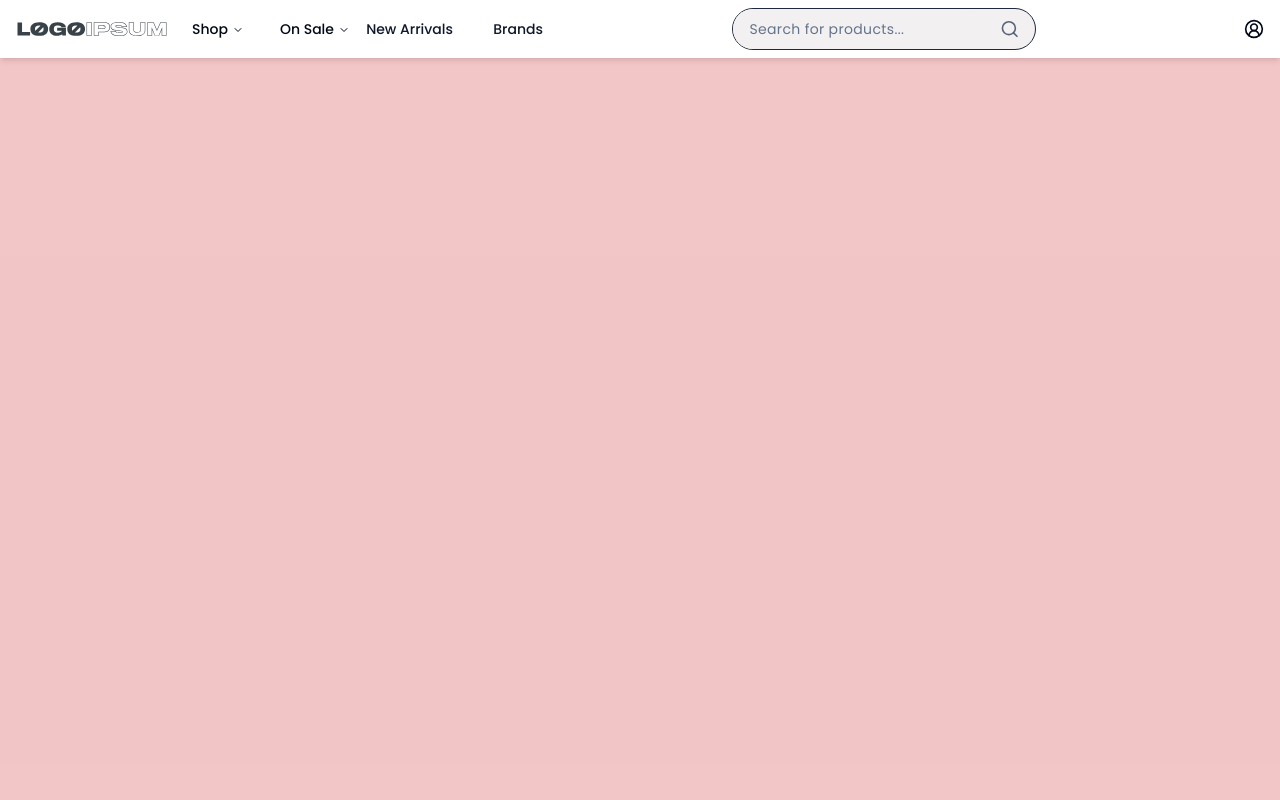
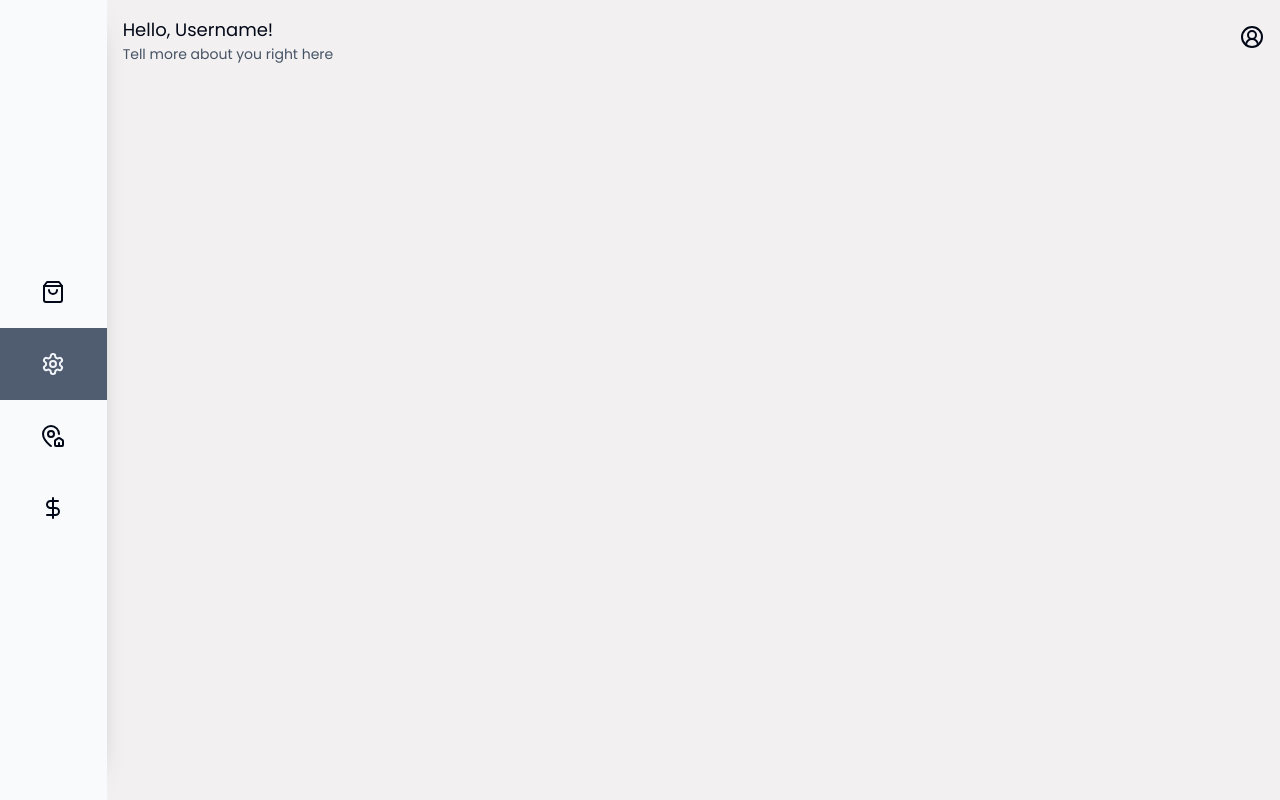
Before and after one commit to MathHenr/E-commerce-project, a Next.js app: page /profile in a window 1280 px wide. Shown: the top 800 px of the page. Built offline with nearby package versions, Linux system fonts and the light colour scheme.

Commit message:
Starting to buil profile page

```diff
--- /dev/null
+++ b/app/(profile)/components/nav.tsx
@@ -0,0 +1,17 @@
+import { UserIcon } from "@/components/user-icon"
+
+export const Nav = () => {
+    return (
+        <nav className="w-full p-4 flex items-center justify-between font-poppins">
+            <h1 className="text-lg">
+                Hello, Username!
+                <p className="text-sm text-slate-700/90">
+                    Tell more about you right here
+                </p>
+            </h1>
+            <div>
+                <UserIcon />
+            </div>
+        </nav>
+    )
+}
--- /dev/null
+++ b/app/(profile)/components/sidebar-icon.tsx
@@ -0,0 +1,55 @@
+import Link from "next/link"
+import { ShoppingBag, Settings, DollarSign, MapPinHouse  } from "lucide-react"
+
+import {
+    Tooltip,
+    TooltipContent,
+    TooltipProvider,
+    TooltipTrigger,
+} from "@/components/ui/tooltip"
+import { cn } from "@/lib/utils"
+
+interface IconProps {
+    href: string,
+    label: string
+    isActive?: boolean,
+}
+
+
+export const Icon = ({
+    href,
+    label,
+    isActive
+}: IconProps) => {
+    const lucideIcon = () => {
+        return label === "Store" ? (<ShoppingBag/>) : label === "Profile" ? (<Settings />) : label === "Address" ? (<MapPinHouse />) : label === "Payment Methods" ? (<DollarSign />) : null
+    }
+    return (
+        <div
+            className={cn("w-full text-center hover:bg-slate-600/95 hover:text-slate-100 transition-all ease-linear duration-75 font-poppins",
+                isActive ? "bg-slate-600/95 text-slate-100" : "bg-slate-50"
+            )}
+        >
+            <TooltipProvider>
+                <Tooltip>
+                    <Link
+                        href={href}
+                    >
+                        <TooltipTrigger
+                            className="w-full h-full py-6 flex items-center justify-center"
+                        >
+                            {lucideIcon()}
+                        </TooltipTrigger>
+                    </Link>
+                    <TooltipContent
+                        className="ml-0.5"
+                    >
+                        <p className="text-sm">
+                            {label}
+                        </p>
+                    </TooltipContent>
+                </Tooltip>
+            </TooltipProvider>
+        </div>
+    )
+}
--- /dev/null
+++ b/app/(profile)/components/sidebar.tsx
@@ -0,0 +1,41 @@
+"use client"
+
+import { usePathname } from "next/navigation"
+
+import { Icon } from "./sidebar-icon"
+
+const routes = [
+    {
+        href: "/",
+        label: "Store"
+    },
+    {
+        href: "/profile",
+        label: "Profile"
+    },
+    {
+        href: "/profile/address",
+        label: "Address"
+    },
+    {
+        href: "/profile/payment-methods",
+        label: "Payment Methods"
+    },
+]
+
+export const Sidebar = () => {
+    const path = usePathname()
+
+    return(
+        <aside className="min-h-screen bg-slate-50 shadow-[12px_0_32px_-34px_rgba(0,0,0,.75)] flex flex-col items-center justify-center">
+            {routes.map((route) => (
+                <Icon
+                    key={route.href}
+                    label={route.label}
+                    href={route.href}
+                    isActive={path === route.href}
+                />
+            ))}
+        </aside>
+    )
+}
--- a/app/(profile)/profile/layout.tsx
+++ b/app/(profile)/profile/layout.tsx
@@ -1,5 +1,5 @@
-import { Navigation } from "@/components/navigation";
-import { Footer } from "@/components/footer";
+import { Nav } from "@/app/(profile)/components/nav";
+import { Sidebar } from "../components/sidebar";
 
 type Props = {
     children: React.ReactNode;
@@ -8,11 +8,9 @@ type Props = {
 export default function HomeLayout ({ children }: Props) {
     return (
         <>
-            <Navigation />
-            <main className="min-h-screen mb-32">
+            <main>
                 { children }
             </main>
-            <Footer />
         </>
     )
 }
--- a/app/(profile)/profile/page.tsx
+++ b/app/(profile)/profile/page.tsx
@@ -1,12 +1,15 @@
-import Image from "next/image"
-
-import { getServerSession } from "next-auth"
+import { Nav } from "../components/nav";
+import { Sidebar } from "../components/sidebar";
 
 export default async function Page () {
-
     return (
-        <div className="min-h-screen bg-red-500/25">
-
+        <div className="w-full grid grid-cols-1 md:grid-cols-12">
+            <div className="hidden md:grid col-span-1">
+                <Sidebar />
+            </div>
+            <div className="flex flex-col col-span-11">
+                <Nav />
+            </div>
         </div>
     )
 }
--- a/components/navigation.tsx
+++ b/components/navigation.tsx
@@ -7,8 +7,9 @@ import { useState } from "react"
 import { useMedia } from "react-use"
 import { useRouter, usePathname } from "next/navigation"
 
-import { LogOut, Menu, Search, Settings, Shirt, UserCircle2 } from "lucide-react"
+import { Menu, Search, Shirt } from "lucide-react"
 
+import { UserIcon } from "@/components/user-icon"
 import { Input } from "@/components/ui/input"
 import { Button } from "@/components/ui/button"
 import {
@@ -24,14 +25,7 @@ import {
     SheetContent,
     SheetTrigger,
 } from "@/components/ui/sheet"
-import {
-    DropdownMenu,
-    DropdownMenuContent,
-    DropdownMenuItem,
-    DropdownMenuLabel,
-    DropdownMenuTrigger,
-    DropdownMenuSeparator
-} from "@/components/ui/dropdown-menu"
+
 
 const routes = [
     {
@@ -108,28 +102,7 @@ export const Navigation = () => {
                     </SheetContent>
                 </Sheet>
             </div>
-            <DropdownMenu>
-                <DropdownMenuTrigger>
-                    <UserCircle2 className="bg-transparent hover:cursor-pointer rounded-md size-5"/>
-                </DropdownMenuTrigger>
-                <DropdownMenuContent className="p-2 mr-12 size-[210px] flex flex-col bg-slate-100">
-                    <DropdownMenuLabel>
-                        My account
-                    </DropdownMenuLabel>
-                    <DropdownMenuSeparator className="bg-slate-600/45" />
-                    <DropdownMenuItem className="w-full flex justify-center mt-3 hover:cursor-pointer hover:bg-slate-300/95">
-                        <Settings />
-                        My Profile
-                    </DropdownMenuItem>
-                    <DropdownMenuItem className="w-full flex justify-center mt-3 hover:cursor-pointer hover:bg-slate-300/95">
-                        Item 2
-                    </DropdownMenuItem>
-                    <DropdownMenuItem className="w-full flex justify-center mt-3 hover:cursor-pointer hover:bg-slate-300/95">
-                        <LogOut />
-                        Sign Out
-                    </DropdownMenuItem>
-                </DropdownMenuContent>
-            </DropdownMenu>
+            <UserIcon />
         </div>
        )
     }
@@ -287,28 +260,7 @@ export const Navigation = () => {
                             </div>
                         </form>
                         <div className="col-span-1 flex items-center justify-end">
-                            <DropdownMenu>
-                                <DropdownMenuTrigger>
-                                    <UserCircle2 className="bg-transparent hover:cursor-pointer rounded-md size-5"/>
-                                </DropdownMenuTrigger>
-                                <DropdownMenuContent className="p-2 mr-12 size-[210px] flex flex-col bg-slate-100">
-                                    <DropdownMenuLabel>
-                                        My account
-                                    </DropdownMenuLabel>
-                                    <DropdownMenuSeparator className="bg-slate-600/45" />
-                                    <DropdownMenuItem className="w-full flex justify-center mt-3 hover:cursor-pointer hover:bg-slate-300/95">
-                                        <Settings />
-                                        My Profile
-                                    </DropdownMenuItem>
-                                    <DropdownMenuItem className="w-full flex justify-center mt-3 hover:cursor-pointer hover:bg-slate-300/95">
-                                        Item 2
-                                    </DropdownMenuItem>
-                                    <DropdownMenuItem className="w-full flex justify-center mt-3 hover:cursor-pointer hover:bg-slate-300/95">
-                                        <LogOut />
-                                        Sign Out
-                                    </DropdownMenuItem>
-                                </DropdownMenuContent>
-                            </DropdownMenu>
+                            <UserIcon />
                         </div>
                     </div>
             </div>
--- /dev/null
+++ b/components/ui/tooltip.tsx
@@ -0,0 +1,30 @@
+"use client"
+
+import * as React from "react"
+import * as TooltipPrimitive from "@radix-ui/react-tooltip"
+
+import { cn } from "@/lib/utils"
+
+const TooltipProvider = TooltipPrimitive.Provider
+
+const Tooltip = TooltipPrimitive.Root
+
+const TooltipTrigger = TooltipPrimitive.Trigger
+
+const TooltipContent = React.forwardRef<
+  React.ElementRef<typeof TooltipPrimitive.Content>,
+  React.ComponentPropsWithoutRef<typeof TooltipPrimitive.Content>
+>(({ className, sideOffset = 4, ...props }, ref) => (
+  <TooltipPrimitive.Content
+    ref={ref}
+    sideOffset={sideOffset}
+    className={cn(
+      "z-50 overflow-hidden rounded-md border bg-popover px-3 py-1.5 text-sm text-popover-foreground shadow-md animate-in fade-in-0 zoom-in-95 data-[state=closed]:animate-out data-[state=closed]:fade-out-0 data-[state=closed]:zoom-out-95 data-[side=bottom]:slide-in-from-top-2 data-[side=left]:slide-in-from-right-2 data-[side=right]:slide-in-from-left-2 data-[side=top]:slide-in-from-bottom-2",
+      className
+    )}
+    {...props}
+  />
+))
+TooltipContent.displayName = TooltipPrimitive.Content.displayName
+
+export { Tooltip, TooltipTrigger, TooltipContent, TooltipProvider }
--- /dev/null
+++ b/components/user-icon.tsx
@@ -0,0 +1,49 @@
+import Link from "next/link"
+
+import { UserCircle2, Settings, LogOut } from "lucide-react"
+
+import {
+    DropdownMenu,
+    DropdownMenuContent,
+    DropdownMenuItem,
+    DropdownMenuLabel,
+    DropdownMenuTrigger,
+    DropdownMenuSeparator
+} from "@/components/ui/dropdown-menu"
+
+export const UserIcon = () => {
+    return (
+        <DropdownMenu>
+            <DropdownMenuTrigger>
+                <UserCircle2 className="bg-transparent hover:cursor-pointer rounded-md size-6"/>
+            </DropdownMenuTrigger>
+            <DropdownMenuContent className="p-2 mr-12 size-[210px] flex flex-col bg-slate-100">
+                <DropdownMenuLabel>
+                    My account
+                </DropdownMenuLabel>
+                <DropdownMenuSeparator className="bg-slate-600/45" />
+                <DropdownMenuItem className="w-full flex justify-center mt-3 hover:cursor-pointer hover:bg-slate-300/95">
+                    <Link
+                        className="flex gap-2"
+                        href="/profile"
+                    >
+                        <Settings />
+                        My Profile
+                    </Link>
+                </DropdownMenuItem>
+                <DropdownMenuItem className="w-full flex justify-center mt-3 hover:cursor-pointer hover:bg-slate-300/95">
+                    Item 2
+                </DropdownMenuItem>
+                <DropdownMenuItem className="w-full flex justify-center mt-3 hover:cursor-pointer hover:bg-slate-300/95">
+                    <Link
+                        className="flex gap-2"
+                        href="/profile"
+                    >
+                        <LogOut />
+                        Sign Out
+                    </Link>
+                </DropdownMenuItem>
+            </DropdownMenuContent>
+        </DropdownMenu>
+    )
+}
--- a/package.json
+++ b/package.json
@@ -15,6 +15,7 @@
     "@radix-ui/react-hover-card": "^1.1.2",
     "@radix-ui/react-navigation-menu": "^1.2.1",
     "@radix-ui/react-slot": "^1.1.0",
+    "@radix-ui/react-tooltip": "^1.1.3",
     "bcrypt-ts": "^5.0.2",
     "class-variance-authority": "^0.7.0",
     "clsx": "^2.1.1",
```
Also changed, not shown: 1 other file (tests, documents, lock files or other folders).
